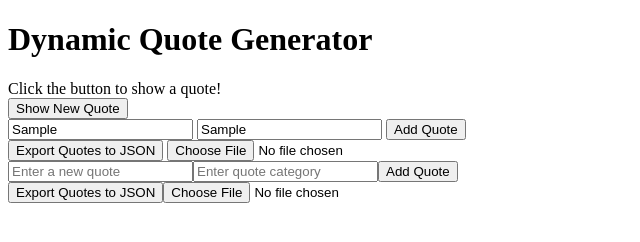
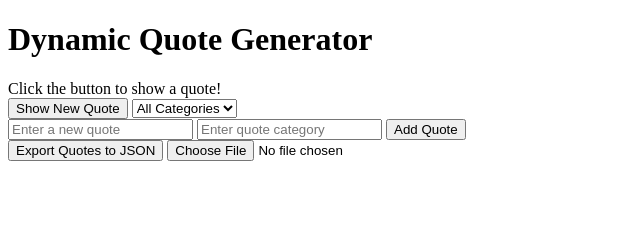
Before and after one commit to beckyshery/alx_fe_javascript, a plain HTML site: page dom-manipulation/index.html in a window 1280 px wide. Both pictures are taken after typing "Sample", "Sample" into the empty fields and a click on the button "Add Quote". Shown: the whole page, without its empty margins (0-640 px from the left). Drawn offline with Linux system fonts and the light colour scheme.

Commit message:
script.js and index.html

```diff
--- a/dom-manipulation/index.html
+++ b/dom-manipulation/index.html
@@ -13,6 +13,12 @@
 
     <!-- Button to show a random quote -->
     <button id="newQuote">Show New Quote</button>
+
+    <!-- Category filter dropdown -->
+    <select id="categoryFilter" onchange="filterQuotes()">
+        <option value="all">All Categories</option>
+        <!-- Categories will be populated here dynamically -->
+    </select>
 
     <!-- Form to add a new quote and category -->
     <div>
--- a/dom-manipulation/script.js
+++ b/dom-manipulation/script.js
@@ -1,127 +1,110 @@
+// Existing quotes array
+let quotes = [
+    { text: "Life is what happens when you're busy making other plans.", category: "Life" },
+    { text: "The only limit to our realization of tomorrow is our doubts of today.", category: "Inspiration" },
+    { text: "Success is not the key to happiness. Happiness is the key to success.", category: "Success" },
+    // Add more quotes here...
+];
+
+// Load the last selected category from local storage or default to 'all'
+let selectedCategory = localStorage.getItem('selectedCategory') || 'all';
+
+// Display a random quote on button click
+document.getElementById('newQuote').addEventListener('click', showRandomQuote);
+
+// Populate categories dropdown and set up filtering
 document.addEventListener('DOMContentLoaded', () => {
-    // Quote array (loaded from localStorage if available)
-    let quotes = JSON.parse(localStorage.getItem('quotes') || '[]');
+    populateCategories();
+    filterQuotes(); // Apply any existing filter on page load
+});
 
-    // Selecting DOM elements
-    const quoteDisplay = document.getElementById('quoteDisplay');
-    const newQuoteButton = document.getElementById('newQuote');
-    const formContainer = document.createElement('div');
+// Function to populate category dropdown dynamically
+function populateCategories() {
+    const categoryFilter = document.getElementById('categoryFilter');
+    const categories = [...new Set(quotes.map(quote => quote.category))]; // Get unique categories
 
-    // Load the last viewed quote from sessionStorage (optional)
-    const lastViewedQuote = sessionStorage.getItem('lastQuote');
-    if (lastViewedQuote) {
-        quoteDisplay.innerHTML = lastViewedQuote;
+    categories.forEach(category => {
+        const option = document.createElement('option');
+        option.value = category;
+        option.textContent = category;
+        categoryFilter.appendChild(option);
+    });
+
+    // Set the dropdown to the last selected category
+    categoryFilter.value = selectedCategory;
 }
 
-    // Function to display a random quote
-    function showRandomQuote() {
-        if (quotes.length === 0) {
-            quoteDisplay.innerHTML = 'No quotes available. Please add some!';
-            return;
+// Function to filter quotes based on selected category
+function filterQuotes() {
+    const categoryFilter = document.getElementById('categoryFilter');
+    selectedCategory = categoryFilter.value; // Update selected category
+
+    const filteredQuotes = selectedCategory === 'all'
+        ? quotes
+        : quotes.filter(quote => quote.category === selectedCategory);
+
+    // Save the selected category to localStorage
+    localStorage.setItem('selectedCategory', selectedCategory);
+
+    // Display a random filtered quote
+    if (filteredQuotes.length > 0) {
+        const randomQuote = filteredQuotes[Math.floor(Math.random() * filteredQuotes.length)];
+        document.getElementById('quoteDisplay').textContent = randomQuote.text;
+    } else {
+        document.getElementById('quoteDisplay').textContent = 'No quotes available in this category.';
+    }
 }
 
-        const randomIndex = Math.floor(Math.random() * quotes.length);
-        const randomQuote = quotes[randomIndex];
+// Function to add a new quote
+function addQuote() {
+    const newQuoteText = document.getElementById('newQuoteText').value;
+    const newQuoteCategory = document.getElementById('newQuoteCategory').value;
 
-        const quoteHTML = `<blockquote>${randomQuote.text}</blockquote><p>Category: <strong>${randomQuote.category}</strong></p>`;
-        quoteDisplay.innerHTML = quoteHTML;
-
-        // Save last viewed quote in sessionStorage
-        sessionStorage.setItem('lastQuote', quoteHTML);
-    }
-
-    // Function to create the add quote form dynamically
-    function createAddQuoteForm() {
-        formContainer.innerHTML = '';
-
-        const newQuoteTextInput = document.createElement('input');
-        newQuoteTextInput.id = 'newQuoteText';
-        newQuoteTextInput.type = 'text';
-        newQuoteTextInput.placeholder = 'Enter a new quote';
-
-        const newQuoteCategoryInput = document.createElement('input');
-        newQuoteCategoryInput.id = 'newQuoteCategory';
-        newQuoteCategoryInput.type = 'text';
-        newQuoteCategoryInput.placeholder = 'Enter quote category';
-
-        const addQuoteBtn = document.createElement('button');
-        addQuoteBtn.textContent = 'Add Quote';
-        addQuoteBtn.id = 'addQuoteBtn';
-
-        addQuoteBtn.addEventListener('click', () => addQuote(newQuoteTextInput, newQuoteCategoryInput));
-
-        formContainer.appendChild(newQuoteTextInput);
-        formContainer.appendChild(newQuoteCategoryInput);
-        formContainer.appendChild(addQuoteBtn);
-
-        document.body.appendChild(formContainer);
-    }
-
-    // Function to add a new quote dynamically
-    function addQuote(newQuoteTextInput, newQuoteCategoryInput) {
-        const newQuoteText = newQuoteTextInput.value.trim();
-        const newQuoteCategory = newQuoteCategoryInput.value.trim();
-
-        if (newQuoteText === '' || newQuoteCategory === '') {
-            alert('Please enter both a quote and a category.');
-            return;
-        }
-
+    if (newQuoteText && newQuoteCategory) {
         const newQuote = { text: newQuoteText, category: newQuoteCategory };
         quotes.push(newQuote);
 
         // Save quotes to localStorage
         saveQuotes();
 
-        newQuoteTextInput.value = '';
-        newQuoteCategoryInput.value = '';
+        // Update the category dropdown
+        populateCategories();
 
         alert('New quote added successfully!');
+
+        // Clear input fields
+        document.getElementById('newQuoteText').value = '';
+        document.getElementById('newQuoteCategory').value = '';
+    } else {
+        alert('Please enter both a quote and a category.');
+    }
 }
 
-    // Function to save quotes to localStorage
+// Save quotes array to localStorage
 function saveQuotes() {
     localStorage.setItem('quotes', JSON.stringify(quotes));
 }
 
-    // JSON Export Functionality
-    function exportToJsonFile() {
-        const blob = new Blob([JSON.stringify(quotes, null, 2)], { type: 'application/json' });
-        const url = URL.createObjectURL(blob);
-        const a = document.createElement('a');
-        a.href = url;
-        a.download = 'quotes.json';
-        a.click();
-        URL.revokeObjectURL(url);
+// Function to load quotes from localStorage on page load
+function loadQuotes() {
+    const storedQuotes = JSON.parse(localStorage.getItem('quotes'));
+    if (storedQuotes) {
+        quotes = storedQuotes;
+    }
 }
 
-    // JSON Import Functionality
+// Load quotes from localStorage when the page loads
+document.addEventListener('DOMContentLoaded', loadQuotes);
+
+// Function to import quotes from a JSON file
 function importFromJsonFile(event) {
     const fileReader = new FileReader();
-        fileReader.onload = function(event) {
+    fileReader.onload = function (event) {
         const importedQuotes = JSON.parse(event.target.result);
         quotes.push(...importedQuotes);
         saveQuotes();
+        populateCategories();
         alert('Quotes imported successfully!');
     };
     fileReader.readAsText(event.target.files[0]);
 }
-
-    // Event listener for showing a random quote
-    newQuoteButton.addEventListener('click', showRandomQuote);
-
-    // Create the add quote form dynamically on page load
-    createAddQuoteForm();
-
-    // Adding buttons for export/import
-    const exportButton = document.createElement('button');
-    exportButton.textContent = 'Export Quotes to JSON';
-    exportButton.addEventListener('click', exportToJsonFile);
-    document.body.appendChild(exportButton);
-
-    const importInput = document.createElement('input');
-    importInput.type = 'file';
-    importInput.accept = '.json';
-    importInput.addEventListener('change', importFromJsonFile);
-    document.body.appendChild(importInput);
-});
```
Lines whose indentation alone changed are shown as unchanged.
